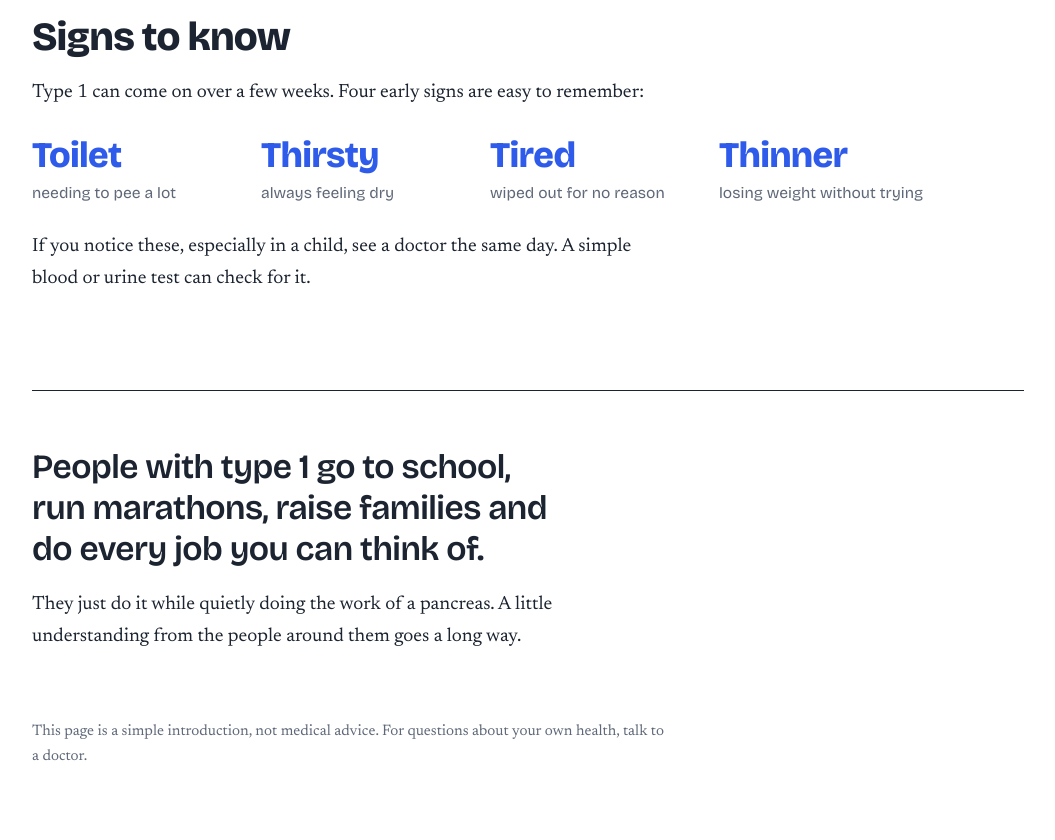
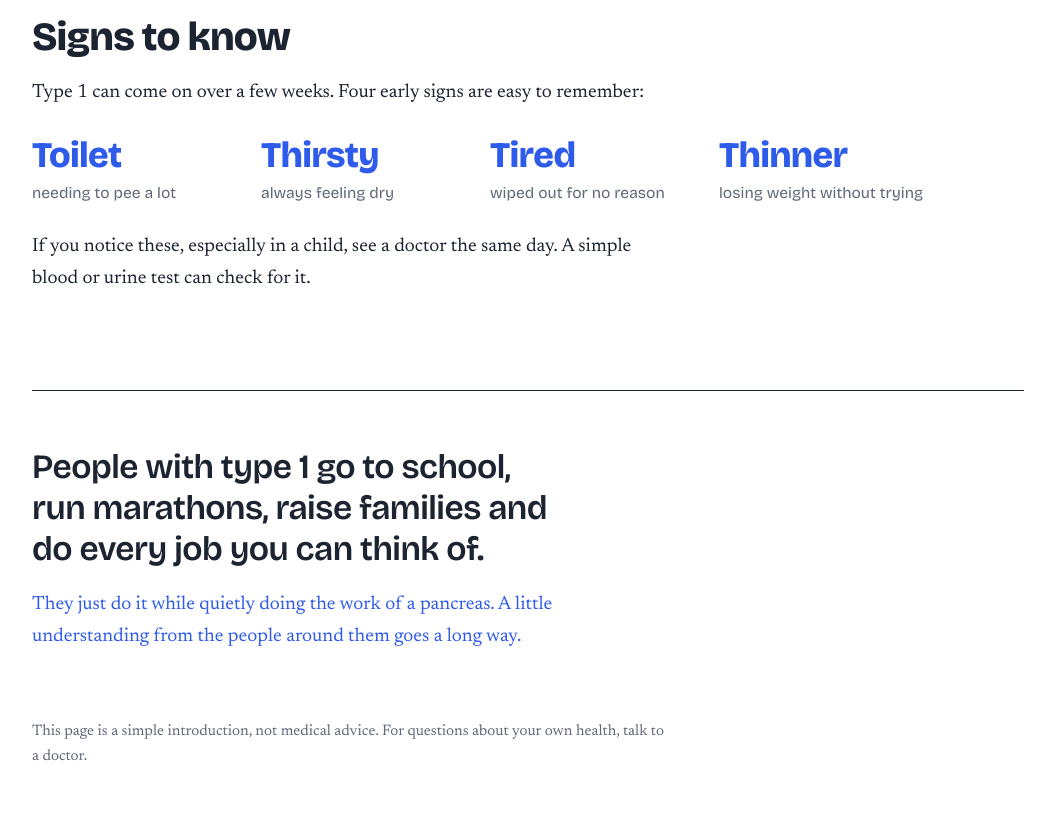
Before and after one commit to Prashan7h/T1D, a plain HTML site: page index.html in a window 1280 px wide. Shown: the part 2713-3553 px from the top of the page, without its empty margins (112-1167 px from the left). Drawn offline with nearby package versions, Linux system fonts and the light colour scheme.

Commit message:
Make closing line blue
Co-Authored-By: Claude Opus 5.5 <noreply@anthropic.com>

```diff
--- a/index.html
+++ b/index.html
@@ -288,7 +288,7 @@
 
   <section class="closing">
     <p class="big">People with type 1 go to school, run marathons, raise families and do every job you can think of.</p>
-    <p class="prose">They just do it while quietly doing the work of a pancreas. A little understanding from the people around them goes a long way.</p>
+    <p class="prose" style="color: var(--blue);">They just do it while quietly doing the work of a pancreas. A little understanding from the people around them goes a long way.</p>
   </section>
 
   <footer>
```
